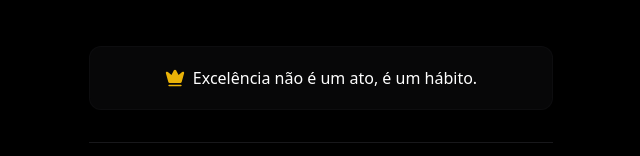
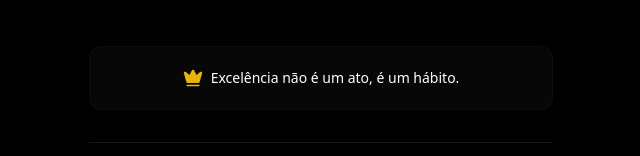
Before and after one commit to lucasfabbrim/ph, a Next.js app: page / in a window 1280 px wide. Shown: the part 628-784 px from the top of the page, without its empty margins (319-959 px from the left). Built offline with nearby package versions, Linux system fonts and the light colour scheme.

Commit message:
Update page.tsx

```diff
--- a/src/app/page.tsx
+++ b/src/app/page.tsx
@@ -78,7 +78,7 @@ export default function Home() {
           {/* Excellence Card */}
           <div className="space-y-3 border-b border-b-zinc-900 pb-8 mx-6 pt-6">
             <Card className="bg-zinc-950/80 border-zinc-900/40 transition-colors w-full flex justify-center items-center p-5 h-16">
-              <p className="text-base text-white flex flex-row items-center gap-2 text-center">
+              <p className="text-sm text-white flex flex-row items-center gap-2 text-center">
                 <Crown size={20} className="fill-yellow-500 text-yellow-500" />
                 Excelência não é um ato, é um hábito.
               </p>
```
